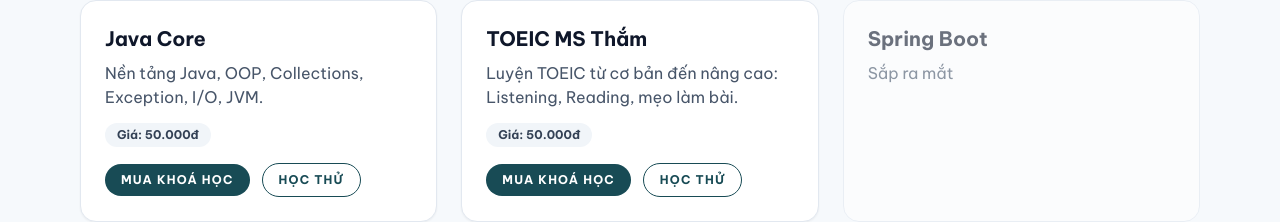
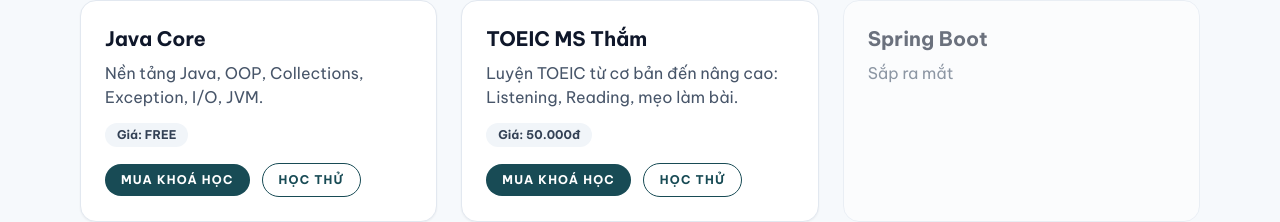
Before and after one commit to dangvanphucnghia/coursejava, a Next.js app: page /courses in a window 1280 px wide. Shown: the part 180-402 px from the top of the page. Built offline with nearby package versions, Linux system fonts and the light colour scheme.

Commit message:
update course  java-core by nghia

```diff
--- a/app/courses/page.tsx
+++ b/app/courses/page.tsx
@@ -28,7 +28,7 @@
 
             <div className="mt-3 relative z-10">
               <div className="inline-flex rounded-full bg-slate-100 px-3 py-1 text-xs font-bold text-slate-700">
-                Giá: 50.000đ
+                Giá: FREE
               </div>
             </div>
 
@@ -42,14 +42,13 @@
                 MUA KHOÁ HỌC
               </a>
 
-              <a
-                href={TRIAL_LINK}
-                target="_blank"
-                rel="noopener noreferrer"
+              {/* CHỈ SỬA CHỖ NÀY: HỌC THỬ -> dẫn tới trang Java Core */}
+              <Link
+                href="/courses/java-core"
                 className="inline-flex rounded-full border border-[#184b55] bg-white px-4 py-2 text-xs font-bold tracking-widest text-[#184b55] transition hover:bg-[#184b55] hover:text-white"
               >
                 HỌC THỬ
-              </a>
+              </Link>
             </div>
           </div>
 
```
